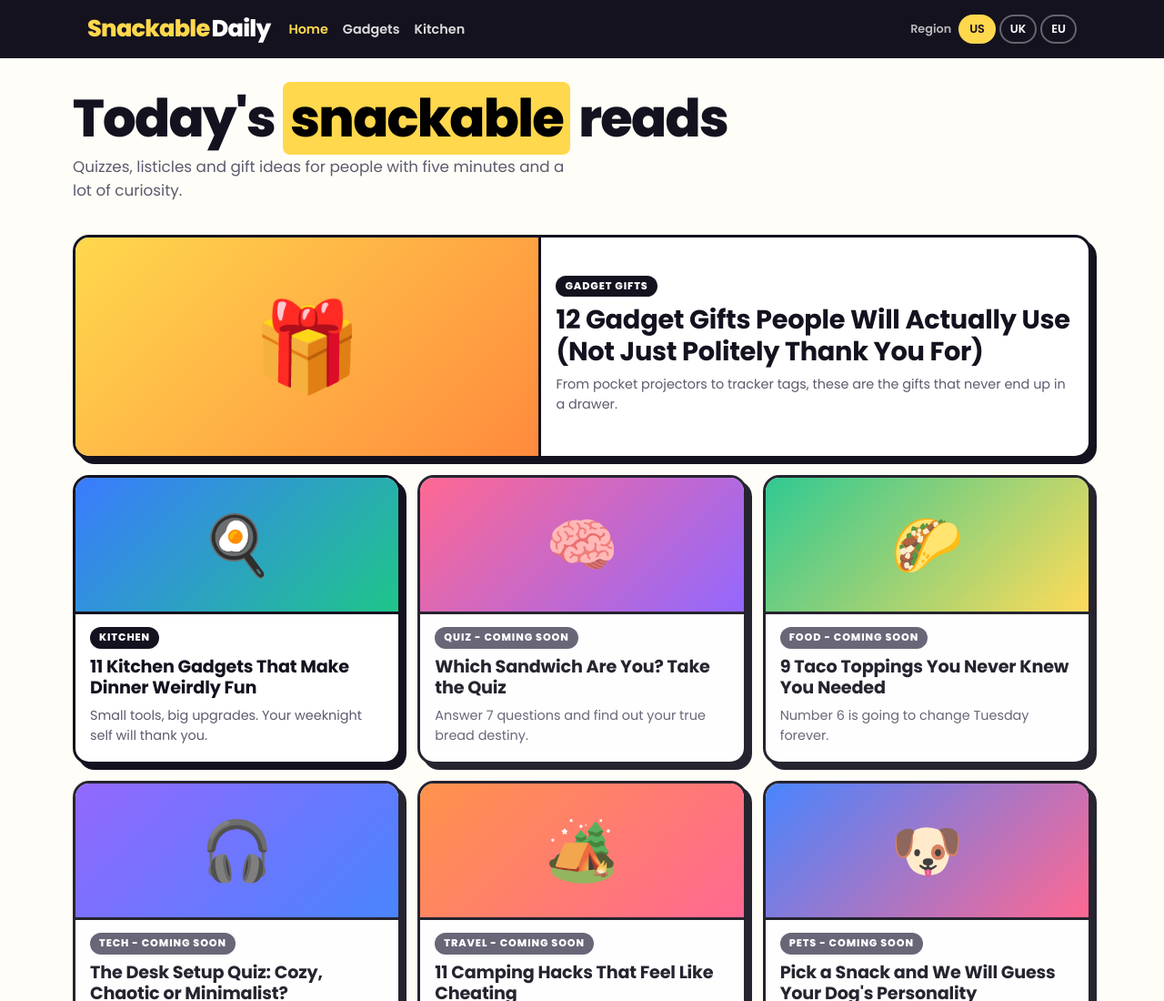
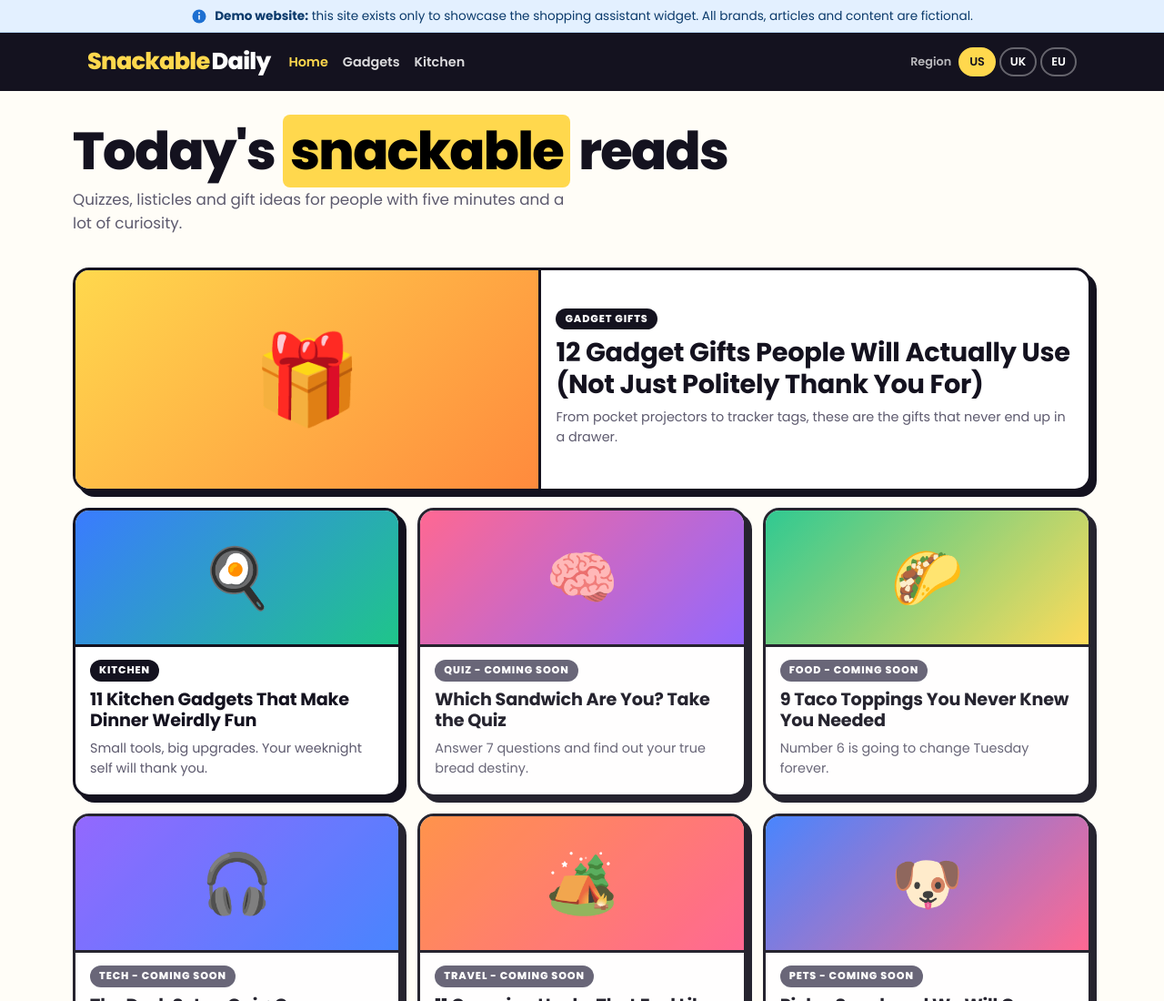
Before and after one commit to Hypromotion-BE/abe-widget-demo, a website: page public/index.html in a window 1280 px wide. Shown: the top 1100 px of the page at 91% size. Drawn offline with Linux system fonts and the light colour scheme.

Commit message:
feat: add demo disclaimer banner

```diff
--- a/public/index.html
+++ b/public/index.html
@@ -12,6 +12,7 @@
 <link rel="stylesheet" href="styles.css">
 </head>
 <body>
+<div class="demo-banner" role="note"><div class="wrap"><svg class="demo-banner-icon" viewBox="0 0 24 24" aria-hidden="true" focusable="false"><circle cx="12" cy="12" r="10" fill="#1d6fd1"/><rect x="11" y="10" width="2" height="7" rx="1" fill="#fff"/><circle cx="12" cy="7" r="1.3" fill="#fff"/></svg><p><strong>Demo website:</strong> this site exists only to showcase the shopping assistant widget. All brands, articles and content are fictional.</p></div></div>
 <header class="site-header">
   <div class="wrap">
     <a class="brand" href="index.html" data-keep-region>Snackable<span>Daily</span></a>
--- a/public/styles.css
+++ b/public/styles.css
@@ -119,3 +119,10 @@ a.card:hover { transform: translate(-2px, -2px); box-shadow: 8px 8px 0 var(--ink
 /* Footer */
 .site-footer { background: var(--ink); color: #c9c6d8; font-size: 0.85rem; padding: 26px 0; }
 .site-footer strong { color: #fff; }
+
+/* Demo disclaimer banner */
+.demo-banner { background: #e3f0ff; color: #0b3a6b; border-bottom: 1px solid #b6d4f5; font-size: 0.85rem; line-height: 1.4; }
+.demo-banner .wrap { display: flex; align-items: flex-start; justify-content: center; gap: 8px; padding-top: 8px; padding-bottom: 8px; }
+.demo-banner-icon { flex: none; width: 18px; height: 18px; margin-top: 1px; }
+.demo-banner p { margin: 0; }
+@media (max-width: 600px) { .demo-banner { font-size: 0.78rem; } .demo-banner .wrap { justify-content: flex-start; } }
```
Also changed, not shown: public/gadget-gifts.html (+1 -0 lines), public/kitchen-gear.html (+1 -0 lines).
